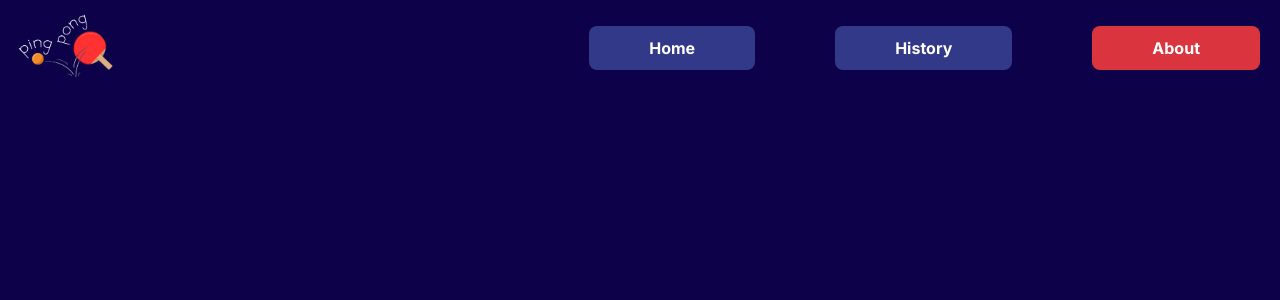
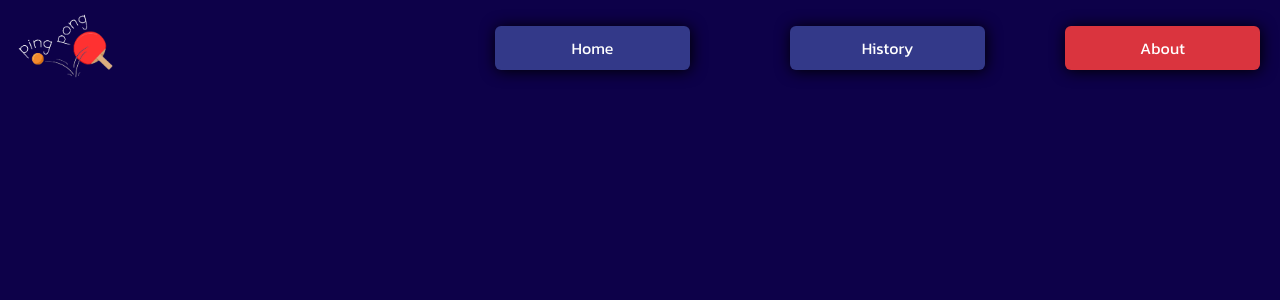
Before and after one commit to soufiane-amt/ft_transcendance, a Next.js app in the folder srcs/front-end/: page /about in a window 1280 px wide. Shown: the top 300 px of the page. Built offline with nearby package versions, Linux system fonts and the light colour scheme.

Commit message:
change the styling of home page buttons in larger screens and more features on responsive design

```diff
--- a/srcs/front-end/src/app/page.tsx
+++ b/srcs/front-end/src/app/page.tsx
@@ -18,5 +18,4 @@ export default function Home() {
 
 // TODO:
 // split repeated components
-// change the animation of buttons in large screen navbar
 // start working on about and history pages
--- a/srcs/front-end/src/components/HomePages/HomeMediumScreensView.tsx
+++ b/srcs/front-end/src/components/HomePages/HomeMediumScreensView.tsx
@@ -16,7 +16,7 @@ const quotefont = Kanit({
 
 export default function HomeMediumScreensView() {
     return (
-    <div className="sm:max-2xl:flex hidden  items-center flex-col w-full h-full justify-around  p-[5%]">
+    <div className="sm:max-2xl:flex hidden  items-center flex-col w-full h-full justify-around  p-[38px]">
         <h1 className={`font-extrabold text-white ${pixelfont.className} text-[35px]`}>Retro Ping Pong</h1>
         <div className="w-[520px] h-[655px] relative">
             <Image src="/PingPongTable.png" alt="ping game" layout="fill" objectFit="contain"/>
--- a/srcs/front-end/src/components/HomePages/HomePageNav.tsx
+++ b/srcs/front-end/src/components/HomePages/HomePageNav.tsx
@@ -2,6 +2,12 @@
 import Image from "next/image";
 import Link from "next/link";
 import { useState } from "react";
+import { Kanit } from "next/font/google";
+
+const quotefont = Kanit({
+  subsets: ['latin'],
+  weight: ['400'],
+});
 
 export default function HomePageNav() {
   const [toggle, setToggle] = useState<boolean>(false);
@@ -14,9 +20,9 @@ export default function HomePageNav() {
     <nav className="bg-[#0D0149]  w-full h-[12%] flex justify-between items-center">
       <Image src="/myWhiteLogo.png" width={129.5} height={105.7} alt="Logo" priority={true} className="px-[15px] lg:[50px]"/>
       <div className="lg:flex hidden items-center space-x-20 text-white ml-[50px] mr-[20px] font-bold">
-        <Link href="/" className="bg-[#333989] px-[60px] py-[10px] rounded-lg duration-[0.4s] ease-in hover:bg-[#6a70c8] hover:scale-110 hover:shadow-[2px_1px_15px_1px_#333989]">Home</Link>
-        <Link href="/history" className="bg-[#333989] px-[60px] py-[10px] rounded-lg duration-[0.4s] ease-in hover:bg-[#6a70c8] hover:scale-110 hover:shadow-[2px_1px_15px_1px_#333989]">History</Link>
-        <Link href="/about" className="bg-[#DA343E] px-[60px] py-[10px] rounded-lg duration-[0.4s] ease-in hover:bg-[#e36870] hover:scale-110 hover:shadow-[2px_1px_15px_1px_#DA343E]">About</Link>
+        <Link href="/" className={`${quotefont.className} p-[10px] w-[195px] max-w-[226px] text-center mx-[20px]  rounded-md text-white bg-[#333989] font-black card-shadow hover:border-white hover:bg-white hover:text-[#0D0149] hover:cursor-pointer`}>Home</Link>
+        <Link href="/history" className={`${quotefont.className} p-[10px] w-[195px] max-w-[226px] text-center mx-[20px]  rounded-md text-white bg-[#333989] font-black card-shadow hover:border-white hover:bg-white hover:text-[#0D0149] hover:cursor-pointer`}>History</Link>
+        <Link href="/about" className={`${quotefont.className} p-[10px] w-[195px] max-w-[226px] text-center mx-[20px]  rounded-md text-white bg-[#DA343E] font-black card-shadow hover:border-white hover:bg-white hover:text-[#0D0149] hover:cursor-pointer`}>About</Link>
       </div>
       <div className="lg:hidden flex flex-1 justify-end items-center ">
           <div className="mr-[15px] ml-[50px] w-[50px]">
@@ -31,3 +37,12 @@ export default function HomePageNav() {
     </nav>
   );
 }
+
+
+
+
+// nav bar other styling for larger screens on hover there is animation
+
+{/* <Link href="/" className="bg-[#333989] px-[20px] py-[5px] rounded-lg hover:bg-[#6a70c8]  text-center">Home</Link>
+<Link href="/history" className="bg-[#333989] px-[20px] py-[5px] rounded-lg hover:bg-[#6a70c8]  text-center">History</Link>
+<Link href="/about" className="bg-[#DA343E] px-[20px] py-[5px] rounded-lg hover:bg-[#e36870]  text-center">About</Link> */}
```
